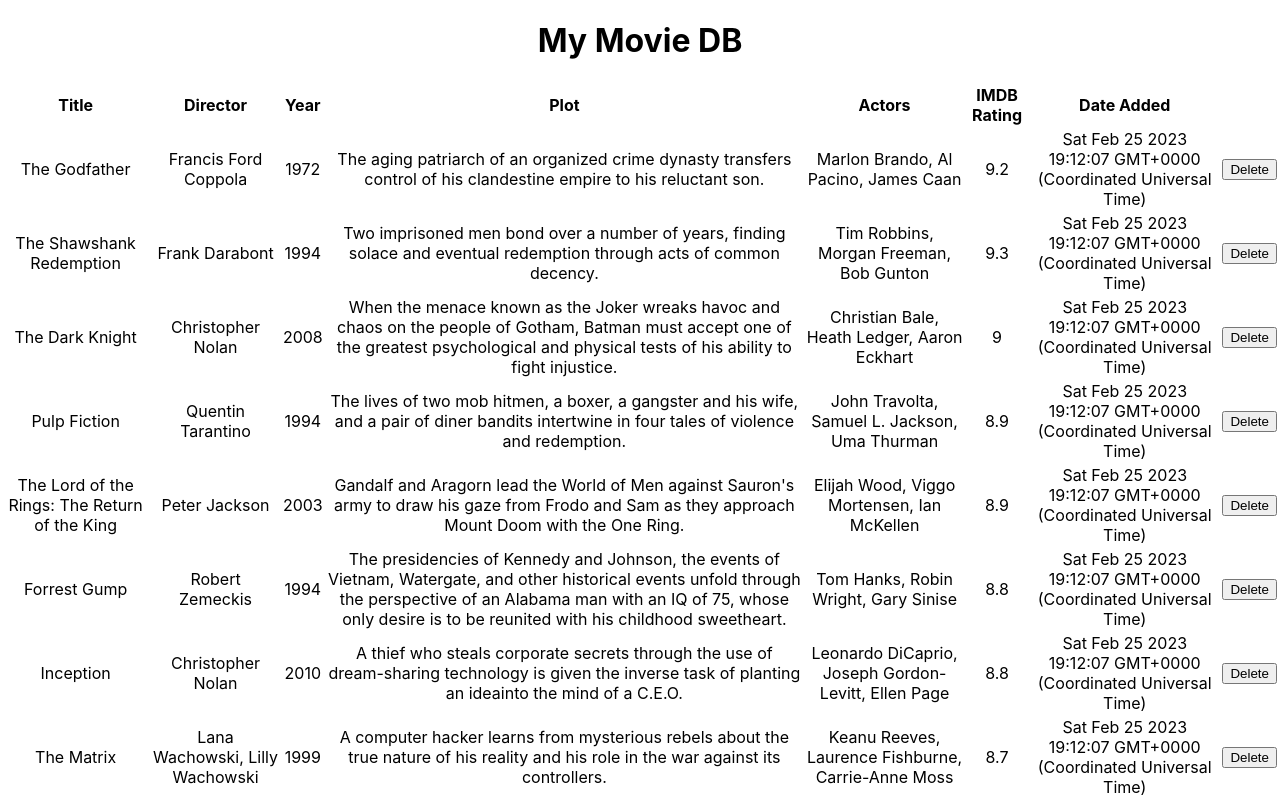
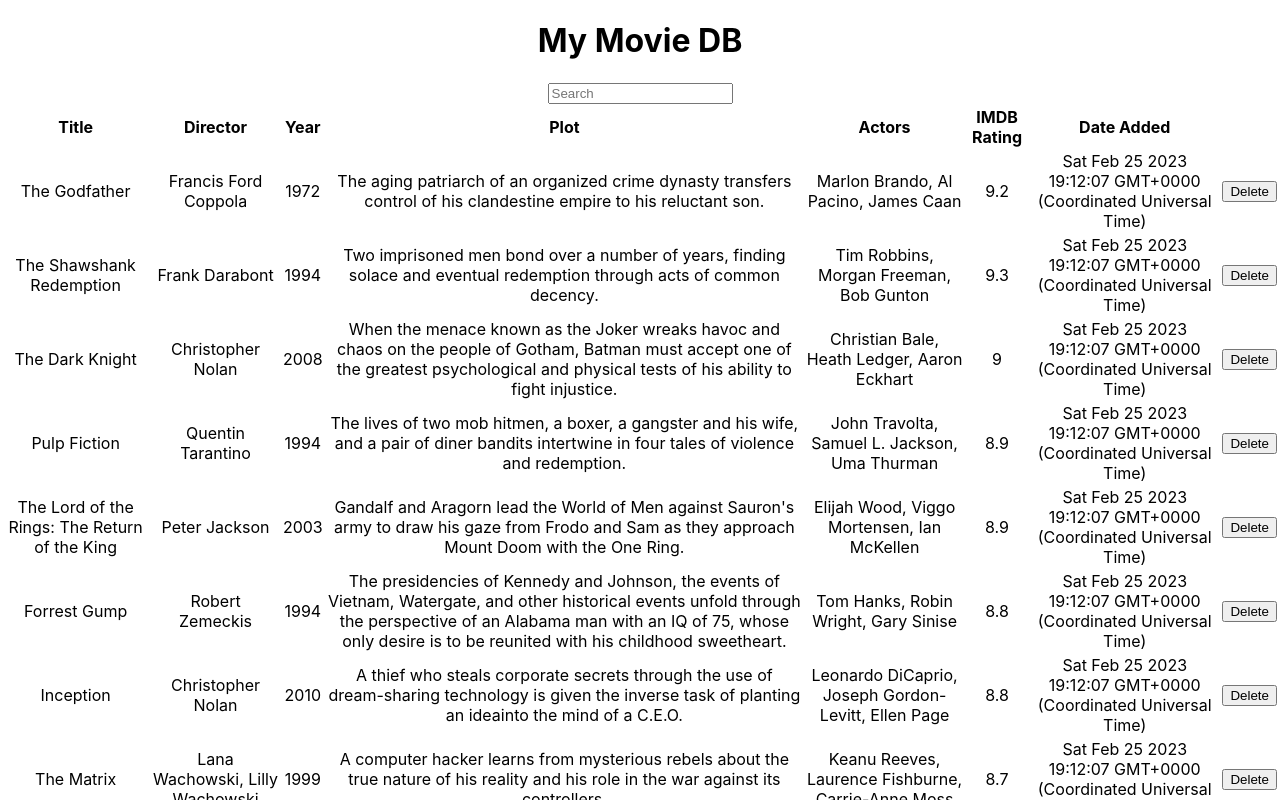
Before and after one commit to efmorales/ReactIntroForm, a React (Create React App) app: page / in a window 1280 px wide. Shown: the top 800 px of the page. Built offline with nearby package versions, Linux system fonts and the light colour scheme.

Commit message:
added a barebones Search.js component to search in the table; edited App.js so Search can work

```diff
--- a/src/App.js
+++ b/src/App.js
@@ -3,6 +3,7 @@
 import MovieForm from './components/MovieForm';
 import Table from './components/Table';
 import movieDB from './db/movies';
+import Search from './components/Search';
 
 // create a simple component called MovieForm
 
@@ -24,10 +25,18 @@
     this.setState({ movies });
   }
 
+  // search Movie
+  searchMovie = (searchTerm) => {
+    const movies = [...this.state.movies];
+    const filteredMovies = movies.filter(movie => movie.title.toLowerCase().includes(searchTerm.toLowerCase()));
+    this.setState({ movies: filteredMovies });
+  }
+
   render() {
     return (
       <div className="App">
         <h1>My Movie DB</h1>
+        <Search searchMovie={this.searchMovie} />
         <Table movieData={this.state.movies} deleteMovie={this.deleteMovie} />
         <MovieForm addMovie={this.addMovie} />
       </div>
--- /dev/null
+++ b/src/components/Search.js
@@ -0,0 +1,39 @@
+// Component "search" will be a form with an input tag with a placeholder of "Search" and a type of "text". It will have an onChange event handler that will call the function "handleChange" and pass in the event object. It will also have a value attribute that is equal to the state property "searchTerm". It will also have a class of "searchInput". OnFormSubmit, it will call the function "searchMovie" and pass in the state property "searchTerm". It will also have a class of "searchForm".
+
+// It will search through the movies.js array of objects and return a new array of movies that match the search term. It will then pass that array to the Table component.
+
+// The Table component will then render the new array of movies.
+
+import React, { Component } from 'react';
+
+class Search extends Component {
+
+    constructor (props) {
+        super(props);
+        this.state = {
+            searchTerm: ''
+        }
+    }
+
+    handleChange = (event) => {
+        const {name, value} = event.target;
+        this.setState({
+            [name]: value
+        });
+    }
+
+    handleSubmit = (event) => {
+        event.preventDefault();
+        this.props.searchMovie(this.state.searchTerm);
+    }
+
+    render() {
+        return (
+            <form onSubmit={this.handleSubmit} className="searchForm">
+                <input type="text" name="searchTerm" className="searchInput" placeholder="Search" value={this.state.searchTerm} onChange={this.handleChange} />
+            </form>
+        );
+    }
+}
+
+export default Search;
```
